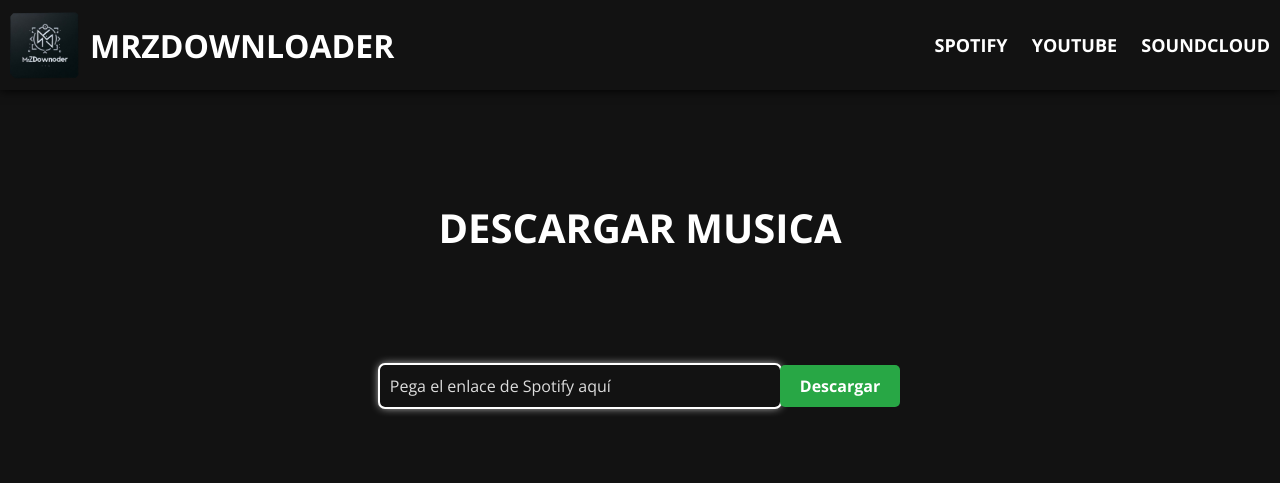
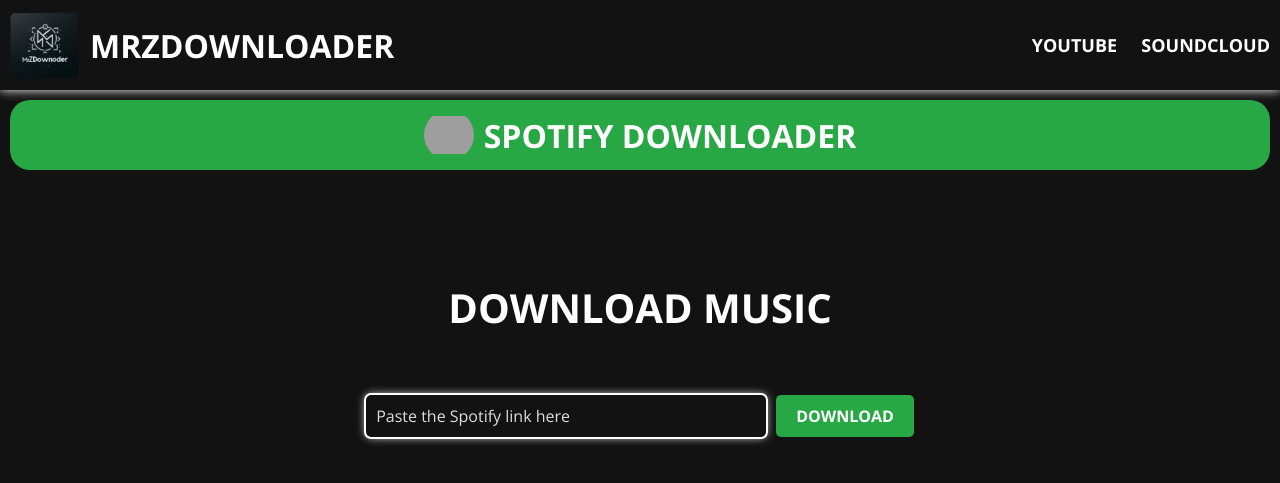
Before and after one commit to ruizmoisesl/Downloader, a Flask app: page /spotify-downloader in a window 1280 px wide. Shown: the top 483 px of the page. Run offline with Flask 3, Linux system fonts and the light colour scheme; grey boxes are pictures that could not be loaded.

Commit message:
Refactor download functionality and update UI elements for Spotify downloader

```diff
--- a/app.py
+++ b/app.py
@@ -22,6 +22,7 @@
 
 @app.route('/spotify-downloader', methods=["GET", "POST"])
 def spotify_downloader():
+    limpiar_carpeta()
     return interfaces.spotify()
 
 @app.route("/download-spdl", methods=["POST"])
--- a/requirements.txt
+++ b/requirements.txt
@@ -2,5 +2,4 @@
 flask_cors
 gunicorn
 requests
-spotdl
-yt-dlp
+virtuaenv
--- a/routes/download.py
+++ b/routes/download.py
@@ -4,6 +4,8 @@
 import shutil
 
 DOWNLOAD_FOLDER = "downloads"
+
+SPOTDL_PATH = os.path.abspath(os.path.join("spotdl_env", "Scripts", "spotdl"))
 
 def download():
     data = request.get_json()
@@ -13,7 +15,7 @@
         return jsonify({"error": "No se proporcionó una URL"}), 400
 
     try:
-        subprocess.run(["spotdl","--yp-dlp", url, "--output", DOWNLOAD_FOLDER], check=True)
+        subprocess.run([SPOTDL_PATH, url, "--output", DOWNLOAD_FOLDER], check=True)
         archivos = [f for f in os.listdir(DOWNLOAD_FOLDER) if f.endswith(".mp3")]
         if not archivos:
             return jsonify({"error": "No se encontró el archivo descargado"}), 500
--- a/static/css/spotify.css
+++ b/static/css/spotify.css
@@ -11,7 +11,7 @@
 header{
     background-color: #121212;
     color: #fff;
-    box-shadow: 0 0 10px rgba(0, 0, 0, 1);
+    box-shadow: 0 0 10px white;
     nav a{
         color: #fff;
     }
@@ -52,6 +52,7 @@
     flex-direction: row;
     justify-content: center;
     align-items: center;
+    margin-top: -50px;
     width: 100%;
 }
 
@@ -62,6 +63,7 @@
     border: none;
     padding: 10px 20px;
     font-size: 16px;
+    margin-left: 10px;
     border-radius: 5px;
     cursor: pointer;
     transition: background 0.3s ease-in-out;
@@ -71,9 +73,63 @@
     background-color: #218838;
 }
 
+#descargas{
+    display: flex;
+    flex-direction: column;
+    background: #121212;
+    border-radius: 20px;
+    box-shadow: 0 0 10px rgb(255, 255, 255);
+    padding: 20px;
+    margin-top: 50px;
+
+    a{
+        color: #fff;
+        text-decoration: none;
+        font-size: 20px;
+        margin: 10px 0;
+        background: #28a745;
+        padding: 10px;
+        font-weight: bold;
+        border-radius: 20px;
+        text-transform: uppercase;
+    }
+
+}
+
+.spotifyD{
+    display: none;
+}
+
+.name{
+    display: flex;
+    flex-direction: row;
+    justify-content: center;
+    align-items: center;
+    margin-top: 20px;
+    margin: 10px;
+    padding: 10px;
+    border-radius: 20px;
+    background: #28a745;
+
+    img{
+        width: 50px;
+        height: 50px;
+        object-fit: contain;
+        border-radius: 50%;
+        margin-right: 10px;
+    }
+}
+
 #status {
+    box-shadow: 0 0 10px white;
+    padding: 20px;
+    border-radius: 10px;
+    width: 200px;
+    background: #121212;
     font-size: 18px;
     font-weight: bold;
+    color: white;
+    text-transform: uppercase;
     margin-top: 15px;
 }
 
--- a/static/js/downloader.js
+++ b/static/js/downloader.js
@@ -5,11 +5,13 @@
     let carpeta = document.getElementById("descargas");
 
     if (!url) {
-        status.textContent = "⚠️ Ingresa un enlace valido";
+        status.style.display = "block";
+        status.textContent = "⚠️ Enter a valid link";
         return;
     }
 
-    status.textContent = "⏳ Descargando...";
+    status.style.display = "block";
+    status.textContent = "⏳ Downloading...";
 
 
     fetch("/download-spdl", {
@@ -20,16 +22,16 @@
     .then(response => response.json())
     .then(data => {
         if (data.error) {
-            status.textContent = "❌ Error: " + data.error;
+            status.textContent = "❌ Mistake: " + data.error;
         } else {
-            status.textContent = "✅ Descarga completada.";
+            status.textContent = "✅ Download completed.";
             link.href = data.file_url;
-            carpeta.style.display = "block";
-            link.textContent = "⬇️ Descargar Canción";
+            carpeta.style.display = "flex";
+            link.textContent = "⬇️ Download Song";
         }
     })
     .catch(error => {
-        status.textContent = "❌ Error en la descarga.";
+        status.textContent = "❌ Download failed.";
         console.error(error);
     });
 }
@@ -41,11 +43,13 @@
     let carpeta = document.getElementById("descargas");
 
     if (!url) {
-        status.textContent = "⚠️ Ingresa un enlace valido";
+        status.style.display = "block";
+        status.textContent = "⚠️ Enter a valid link";
         return;
     }
 
-    status.textContent = "⏳ Descargando...";
+    status.style.display = "block";
+    status.textContent = "⏳ Downloading...";
 
 
     fetch("/download-ypdl", {
@@ -56,16 +60,16 @@
     .then(response => response.json())
     .then(data => {
         if (data.error) {
-            status.textContent = "❌ Error: " + data.error;
+            status.textContent = "❌ Mistake: " + data.error;
         } else {
-            status.textContent = "✅ Descarga completada.";
+            status.textContent = "✅ Download completed.";
             link.href = data.file_url;
             carpeta.style.display = "block";
-            link.textContent = "⬇️ Descargar Canción";
+            link.textContent = "⬇️ Download Song";
         }
     })
     .catch(error => {
-        status.textContent = "❌ Error en la descarga.";
+        status.textContent = "❌ Download failed.";
         console.error(error);
     });
 }
--- a/templates/components/buscador.html
+++ b/templates/components/buscador.html
@@ -1,9 +1,9 @@
 <div class="spotdl">
-    <input type="text" id="spotify-url" placeholder="Pega el enlace de Spotify aquí">
-    <button onclick="descargar_spdl()">Descargar</button>
+    <input type="text" id="spotify-url" placeholder="Paste the Spotify link here">
+    <button onclick="descargar_spdl()">DOWNLOAD</button>
 </div>
 
 <div class="ypdl">
-    <input type="text" id="ypdl-url" placeholder="Pega el enlace de Spotify aquí">
-    <button onclick="descargar_ypdl()">Descargar</button>
+    <input type="text" id="ypdl-url" placeholder="Paste the link here">
+    <button onclick="descargar_ypdl()">DOWNLOAD</button>
 </div>
--- a/templates/components/header.html
+++ b/templates/components/header.html
@@ -4,8 +4,8 @@
         <h1>MRZDOWNLOADER</h1>
     </div>
     <nav>
-        <a href="">SPOTIFY</a>
-        <a href="">YOUTUBE</a>
-        <a href="">SOUNDCLOUD</a>
+        <a href="/spotify-downloader" class="spotifyD">SPOTIFY</a>
+        <a href="/youtube-downloader" class="youtubeD">YOUTUBE</a>
+        <a href="/soundcloud-downloader" class="souncloudD">SOUNDCLOUD</a>
     </nav>
 </header>
--- a/templates/spotify.html
+++ b/templates/spotify.html
@@ -9,15 +9,20 @@
     <title>MRZ DOWNLOADER</title>
 </head>
 <body>
+    {% include 'components/header.html'   %}
 
-    {% include 'components/header.html'   %}
+    <div class="name">
+        <img src="{{ url_for('static', filename='img/spotify.png') }}" alt="spotify Logo">
+        <h1>SPOTIFY DOWNLOADER</h1>
+    </div>
+
     <section>
 
-        <h1>Descargar Musica</h1>
+        <h1>Download Music</h1>
 
         {% include 'components/buscador.html' %}
 
-        <p id="status"></p>
+        <p id="status" style="display: none;"></p>
         <div id="descargas" style="display: none;">
             <a id="descargar-link" download>⬇️ Descargar Ultima Canción</a>
             <a href="/descargar_todo">📁 Descargar todas las canciones (ZIP)</a>
```
Also changed, not shown: 1 other file.
